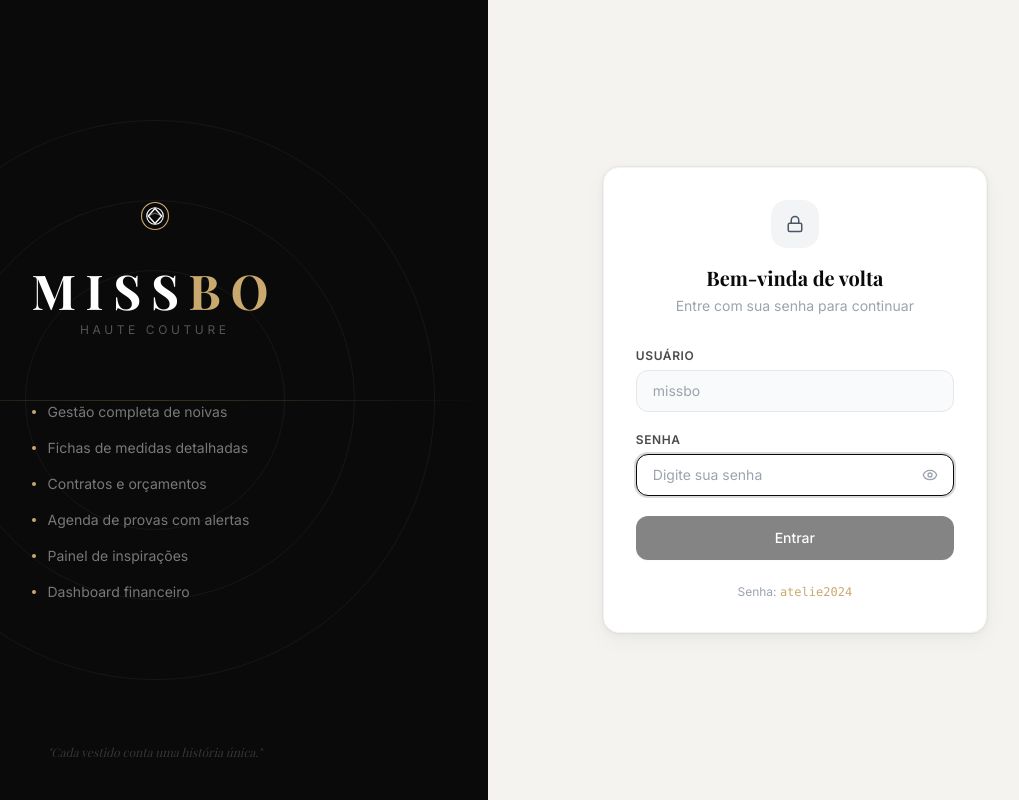
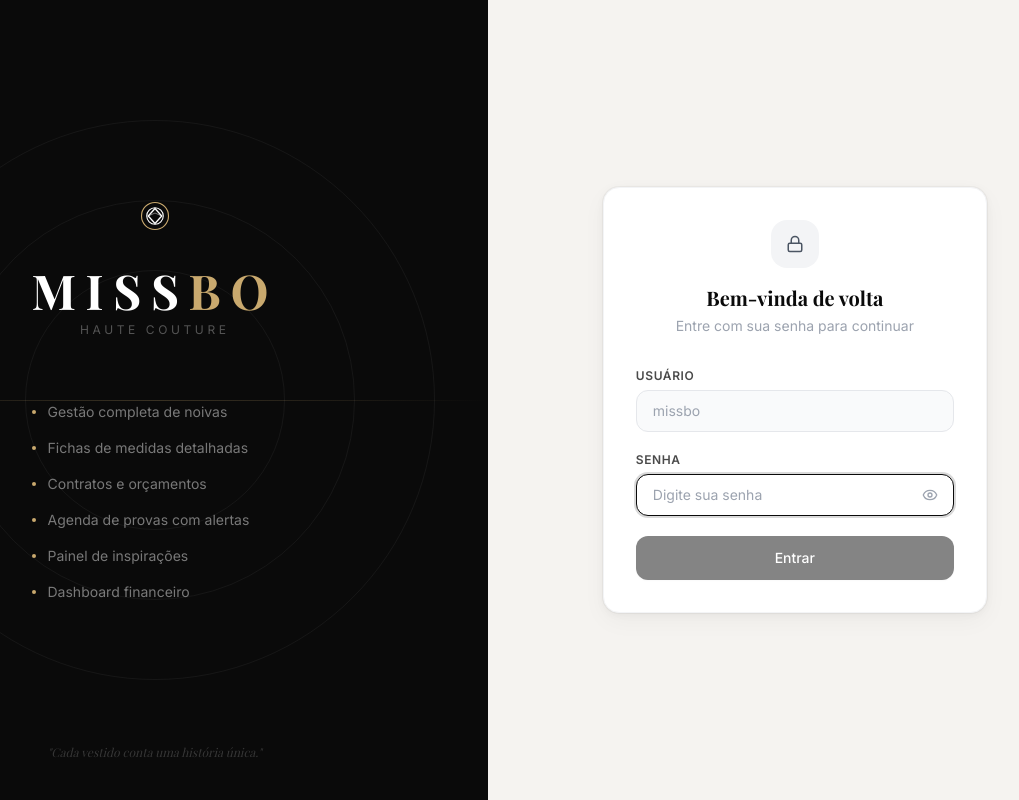
Before and after one commit to berthz-lab/MissBO, a React (Vite) app: page /login in a window 1280 px wide. Shown: the whole page, without its empty margins (178-1197 px from the left). Built offline with nearby package versions, Linux system fonts and the light colour scheme; no server answers; the database is empty; a web font is replaced by a local one.

Commit message:
Update Login.tsx

```diff
--- a/src/pages/Login.tsx
+++ b/src/pages/Login.tsx
@@ -142,10 +142,6 @@ export function Login() {
                   : 'Entrar'}
               </button>
             </form>
-
-            <p className="mt-6 text-center text-xs text-gray-400">
-              Senha: <code className="font-mono text-brand-gold">atelie2024</code>
-            </p>
           </div>
         </div>
       </div>
```
